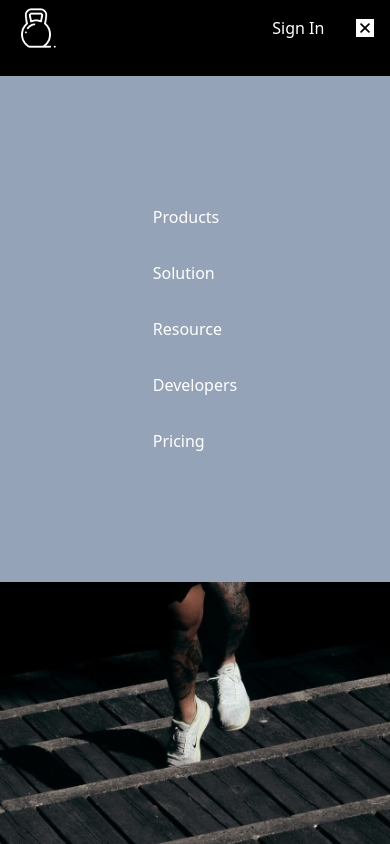
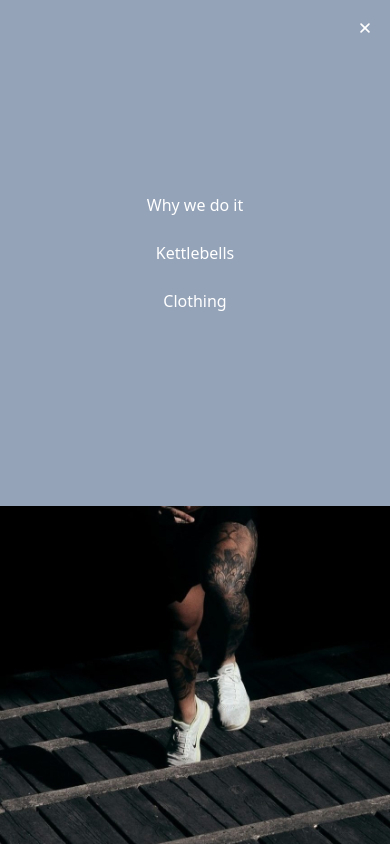
Before and after one commit to brendanmurph/WorkNu2, a website: page dist/index.html in a window 390 px wide. Both pictures are taken after a click on the element 365 px from the left and 28 px from the top of the page. Shown: the top 844 px of the page. Drawn offline with nearby package versions, Linux system fonts and the light colour scheme.

Commit message:
made hamburger menu visible

```diff
--- a/dist/index.html
+++ b/dist/index.html
@@ -12,31 +12,25 @@
   <header class="bg-hero-image bg-cover bg-center h-screen">
    <nav class="flex justify-between items-center w-[92%]  mx-auto py-2">
             <div>
-                <img class="w-10 cursor-pointer" src="../images/icons8-weight-64.png" alt="...">
+               <a href="#"><img class="w-10 cursor-pointer" src="../images/icons8-weight-64.png" alt="..."></a>
             </div>
             <div
-                class="nav-links duration-500 md:static absolute md:min-h-fit min-h-[60vh] left-0 top-[-100%] md:w-auto  w-full flex items-center px-5 justify-center bg-slate-400">
-                <ul class="flex md:flex-row flex-col md:items-center md:gap-[4vw] gap-8 text-white">
+                class="nav-links duration-700 md:static absolute md:min-h-fit min-h-[60vh] left-0 top-[-100%] md:w-auto  w-full flex items-center px-5 justify-center bg-slate-400">
+                <ul class="flex md:flex-row flex-col md:items-center md:gap-[4vw] gap-6 text-white text-center">
                     <li>
-                        <a class="hover:text-gray-500" href="#">Products</a>
+                        <a class="hover:text-gray-500" href="#">Why we do it</a>
                     </li>
                     <li>
-                        <a class="hover:text-gray-500" href="#">Solution</a>
+                        <a class="hover:text-gray-500" href="#">Kettlebells</a>
                     </li>
                     <li>
-                        <a class="hover:text-gray-500" href="#">Resource</a>
-                    </li>
-                    <li>
-                        <a class="hover:text-gray-500" href="#">Developers</a>
-                    </li>
-                    <li>
-                        <a class="hover:text-gray-500" href="#">Pricing</a>
+                        <a class="hover:text-gray-500" href="#">Clothing</a>
                     </li>
                 </ul>
             </div>
       <div class="flex items-center gap-6">
-        <button class="text-white px-2 py-2 rounded-full hover:bg-blue-800">Sign In</button>
-        <ion-icon onclick="onToggleMenu(this)" name="menu" size="small" class="bg-white text-3xl cursor-pointer md:hidden"></ion-icon>
+        <button class="text-white px-2 py-2 rounded-full">Sign In</button>
+        <ion-icon onclick="onToggleMenu(this)" name="menu" size="small" class="text-3xl cursor-pointer md:hidden ion-icon"></ion-icon>
       </div>
     </nav>
       <section class="flex items-center justify-center flex-col h-1/3">
@@ -90,7 +84,7 @@
   const navLinks = document.querySelector('.nav-links')
   function onToggleMenu(e) {
     e.name = e.name === 'menu' ? 'close' : 'menu'
-    navLinks.classList.toggle('top-[9%]')
+    navLinks.classList.toggle('top-[0%]')
   }
 </script>
 <script type="module" src="https://unpkg.com/ionicons@7.1.0/dist/ionicons/ionicons.esm.js"></script>
```
Also changed, not shown: dist/output.css, images/menicon.svg (added).
